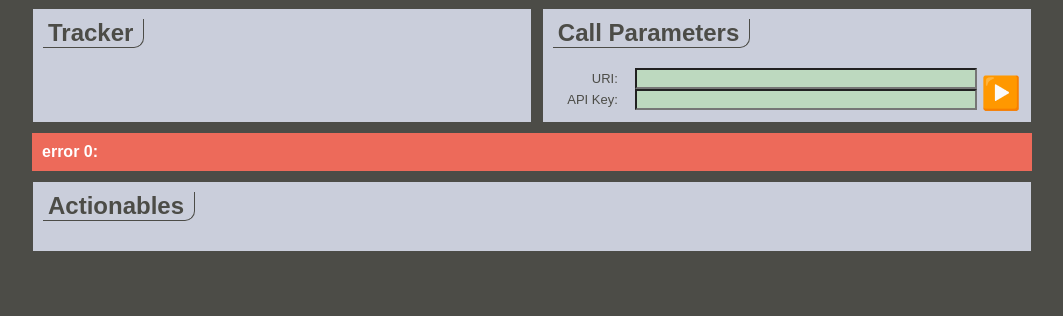
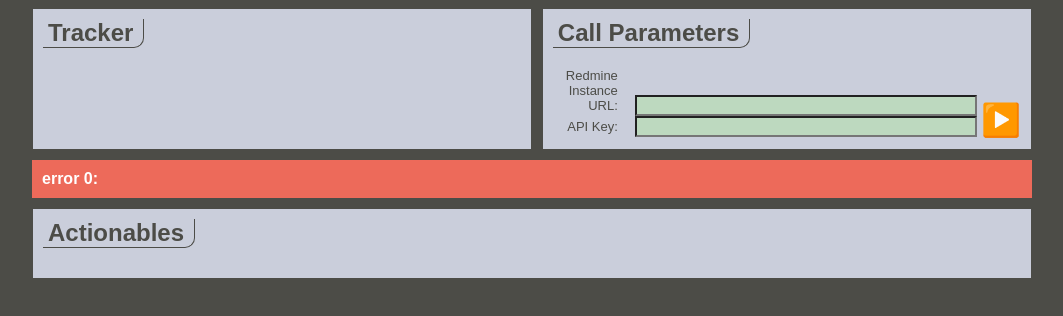
Before and after one commit to penguineer/ActionablesWeb, a plain HTML site: page www/index.html in a window 1280 px wide. Both pictures are taken after a click on the element "▶️". Shown: the whole page, without its empty margins (108-1171 px from the left). Drawn offline with Linux system fonts and the light colour scheme; no server answers.

Commit message:
Allow PassFF Integration
PassFF is a browser plugin that uses the password-store.org based
password database to fill forms on firefox. For this it guesses from the
form elements which fields should be entered. Apparently the URI-field
names are filled with usernames or the url of the site that is visisted.
As such the passFF integration breaks usability.

This renames the tr_uri to tr_redmine to avoid this behavior. Also the
label is adjusted for clarification

```diff
--- a/www/aw.js
+++ b/www/aw.js
@@ -202,13 +202,13 @@ $( document ).ready(function() {
     let url = urlParam('url');
     let apikey = urlParam('apikey');
 
-    $("#callparams [name='tr_uri']").val(url)
+    $("#callparams [name='tr_redmine']").val(url)
     $("#callparams [name='tr_apikey']").val(apikey)
 
     loadActionables(url, apikey);
 
     $("#load").click(function(event) {
-        let url = $("#callparams [name='tr_uri']").val()
+        let url = $("#callparams [name='tr_redmine']").val()
         let apikey = $("#callparams [name='tr_apikey']").val()
 
         var newurl = '?url='+encodeURIComponent(url)+ '&apikey='+encodeURIComponent(apikey);
--- a/www/index.html
+++ b/www/index.html
@@ -21,8 +21,8 @@
                 <form id="callparams">
                     <div>
                         <div>
-                            <label for="tr_uri">URI:</label>
-                            <input type="text" name="tr_uri" />
+                            <label for="tr_redmine">Redmine Instance URL:</label>
+                            <input type="text" name="tr_redmine" />
                         </div>
                         <div>
                             <label for="tr_apikey">API Key:</label>
```
